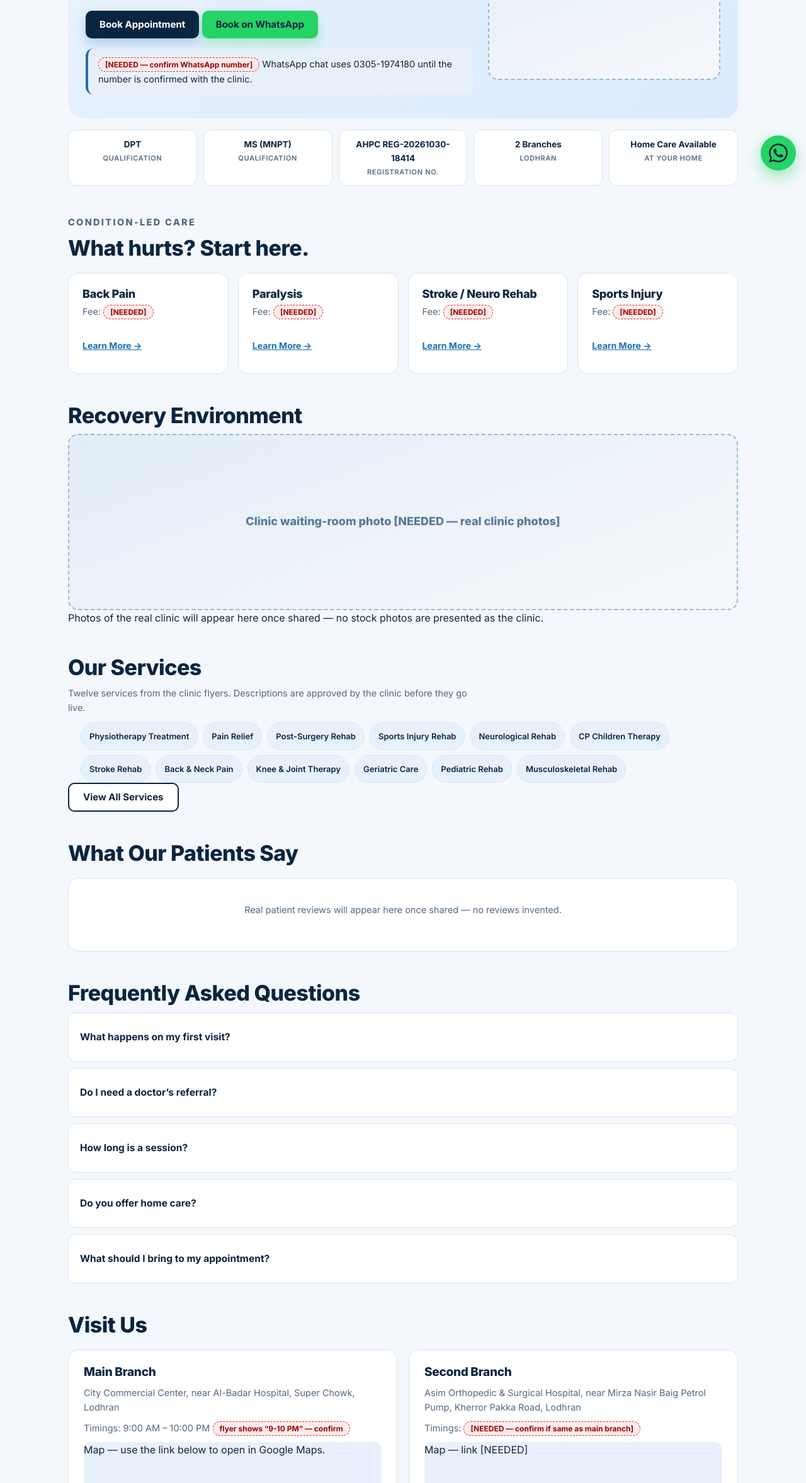
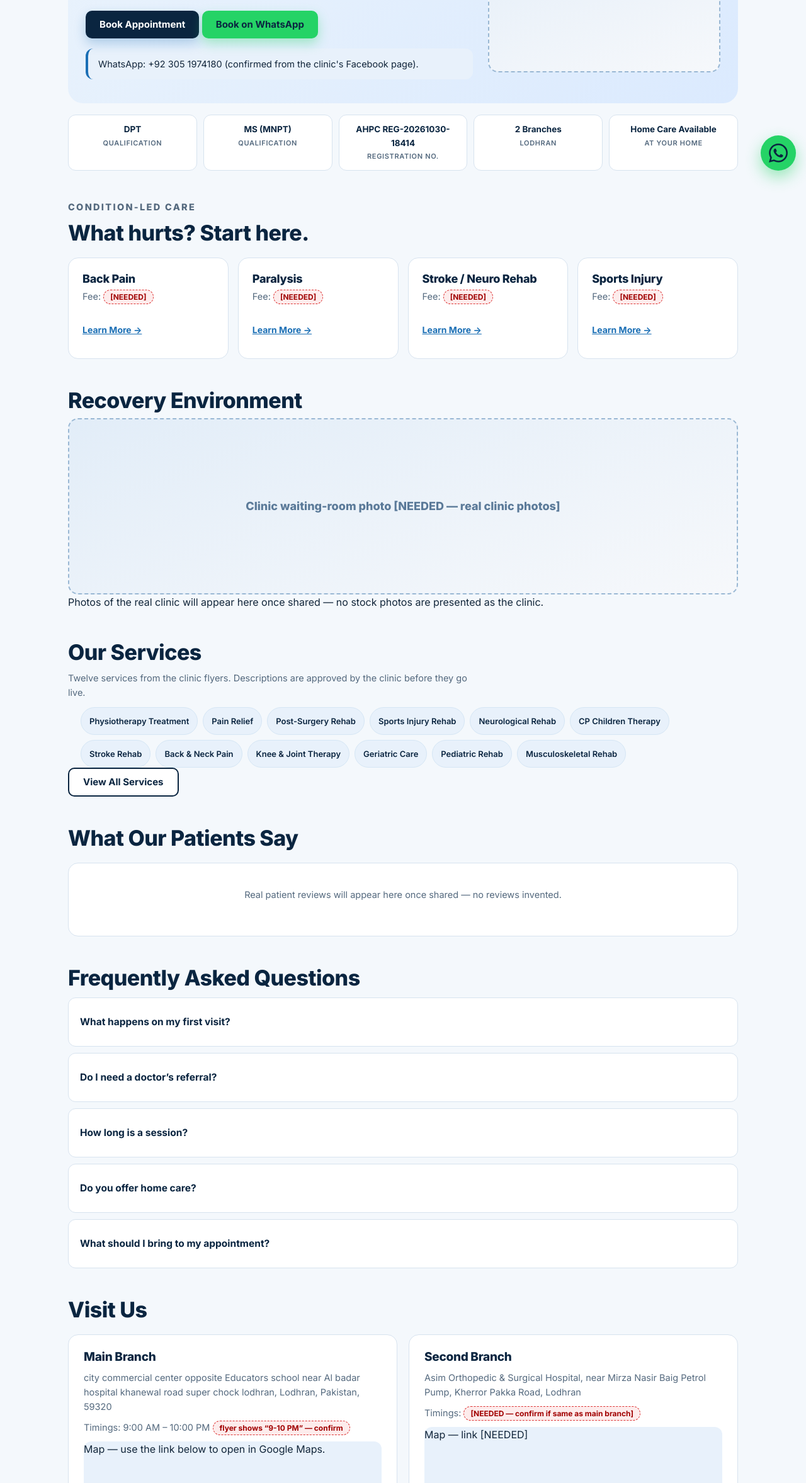
Before and after one commit to malik900/al-kareem-physiotherapy-prototype, a plain HTML site: page index.html in a window 1280 px wide. Shown: the part 445-2800 px from the top of the page at 63% size. Drawn offline with Linux system fonts and the light colour scheme.

Commit message:
Use exact Facebook address and confirmed WhatsApp number

```diff
--- a/index.html
+++ b/index.html
@@ -149,7 +149,7 @@
         <a class="btn navy" href="book.html">Book Appointment</a>
         <a class="btn wa-btn" href="https://wa.me/923051974180">Book on WhatsApp</a>
       </div>
-      <p class="note wa-note"><span class="needed">[NEEDED &mdash; confirm WhatsApp number]</span> WhatsApp chat uses 0305-1974180 until the number is confirmed with the clinic.</p>
+      <p class="note wa-note">WhatsApp: +92 305 1974180 (confirmed from the clinic's Facebook page).</p>
     </div>
     <div class="hero-media">
       <div class="photo-box" role="img" aria-label="Clinic photo needed">Clinic photo [NEEDED]</div>
@@ -267,7 +267,7 @@
     <div class="split">
       <article class="panel branch-card">
         <h3>Main Branch</h3>
-        <p>City Commercial Center, near Al-Badar Hospital, Super Chowk, Lodhran</p>
+        <p>city commercial center opposite Educators school near Al badar hospital khanewal road super chock lodhran, Lodhran, Pakistan, 59320</p>
         <p>Timings: 9:00 AM &ndash; 10:00 PM <span class="needed">flyer shows &ldquo;9-10 PM&rdquo; &mdash; confirm</span></p>
         <div class="map-frame">Map &mdash; use the link below to open in Google Maps.</div>
         <p><a href="https://maps.app.goo.gl/nxaP5irQ4XSX9PKx9">Open in Google Maps &rarr;</a></p>
@@ -289,7 +289,7 @@
       <a class="btn" href="book.html">Book Appointment</a>
       <a class="btn wa-btn" href="https://wa.me/923051974180">WhatsApp Us</a>
     </div>
-    <p class="cta-note"><span class="needed">[NEEDED &mdash; confirm WhatsApp number]</span></p>
+    <p class="cta-note">WhatsApp: +92 305 1974180</p>
   </section>
 </main>
 
@@ -310,11 +310,11 @@
         <span class="foot-name">Al Kareem Physiotherapy &amp; Rehabilitation Centre</span>
       </div>
       <p>We move you — Heal &bull; Recover &bull; Live Better.<br>Your Health Our Priority. We treat you better.</p>
-      <p class="foot-note">WhatsApp chat uses 0305-1974180 <span class="needed">[NEEDED — confirm WhatsApp number]</span></p>
+      <p class="foot-note">WhatsApp: +92 305 1974180 (confirmed from the clinic's Facebook page)</p>
     </div>
     <div>
       <h3>Our Branches</h3>
-      <p><strong style="color:#fff;">Main Branch</strong><br>City Commercial Center, near Al-Badar Hospital, Super Chowk, Lodhran<br><a href="https://maps.app.goo.gl/nxaP5irQ4XSX9PKx9" target="_blank" rel="noopener">Open in Google Maps &rarr;</a></p>
+      <p><strong style="color:#fff;">Main Branch</strong><br>city commercial center opposite Educators school near Al badar hospital khanewal road super chock lodhran, Lodhran, Pakistan, 59320<br><a href="https://maps.app.goo.gl/nxaP5irQ4XSX9PKx9" target="_blank" rel="noopener">Open in Google Maps &rarr;</a></p>
       <p><strong style="color:#fff;">2nd Branch</strong><br>Asim Orthopedic &amp; Surgical Hospital, near Mirza Nasir Baig Petrol Pump, Kherror Pakka Road, Lodhran<br><span class="needed">[NEEDED — Maps link]</span></p>
       <p>Timings: 9:00 AM – 10:00 PM <span class="needed">[NEEDED — confirm]</span><br>Weekly off: <span class="needed">[NEEDED]</span><br>Home care available.</p>
     </div>
```
Also changed, not shown: about.html (+2 -2 lines), academy.html (+2 -2 lines), blog.html (+2 -2 lines), book.html (+2 -2 lines), contact.html (+4 -4 lines), facilities.html (+3 -3 lines), login.html (+2 -2 lines), product-shoulder-pulley.html (+2 -2 lines), services.html (+2 -2 lines), specialists.html (+2 -2 lines), store.html (+2 -2 lines).
